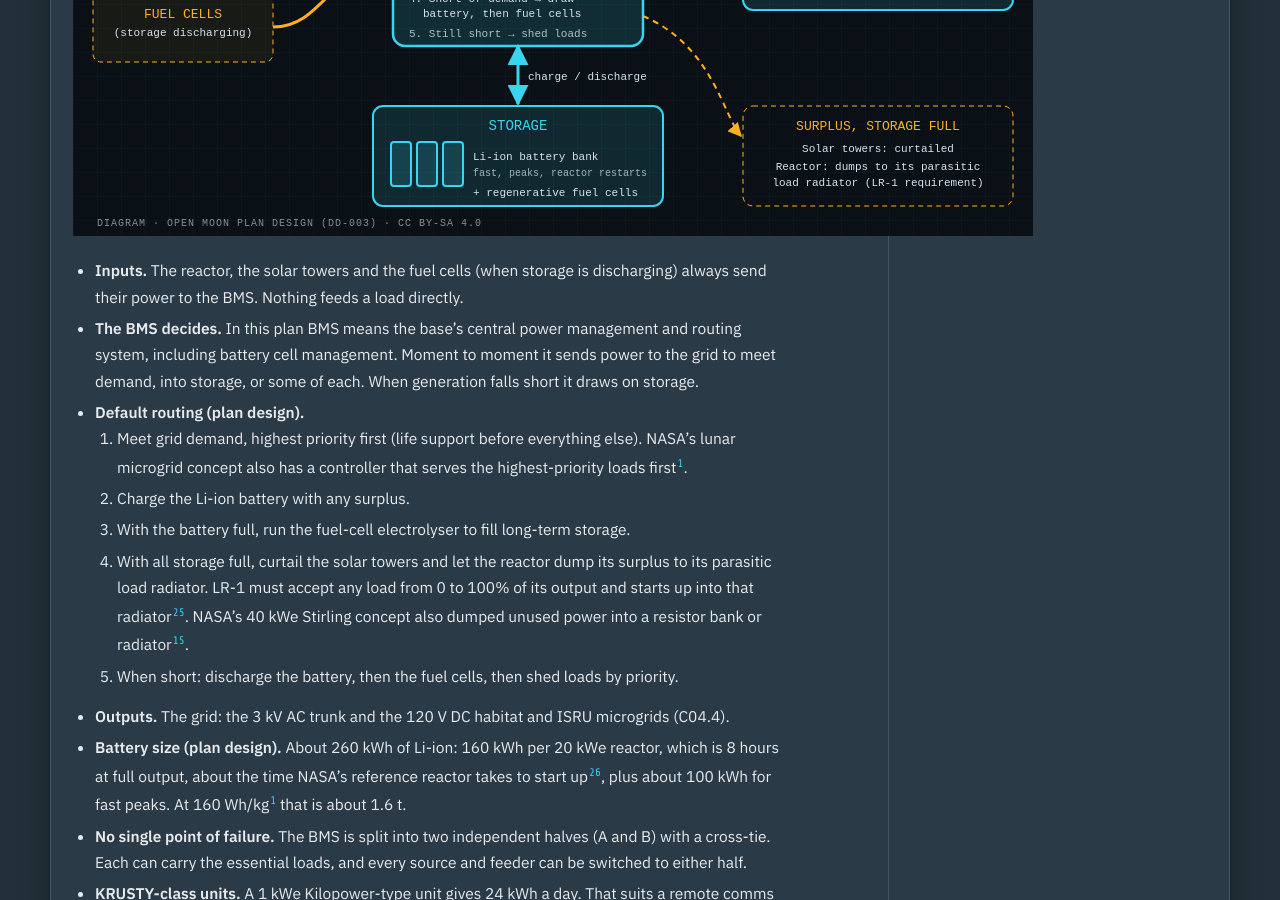
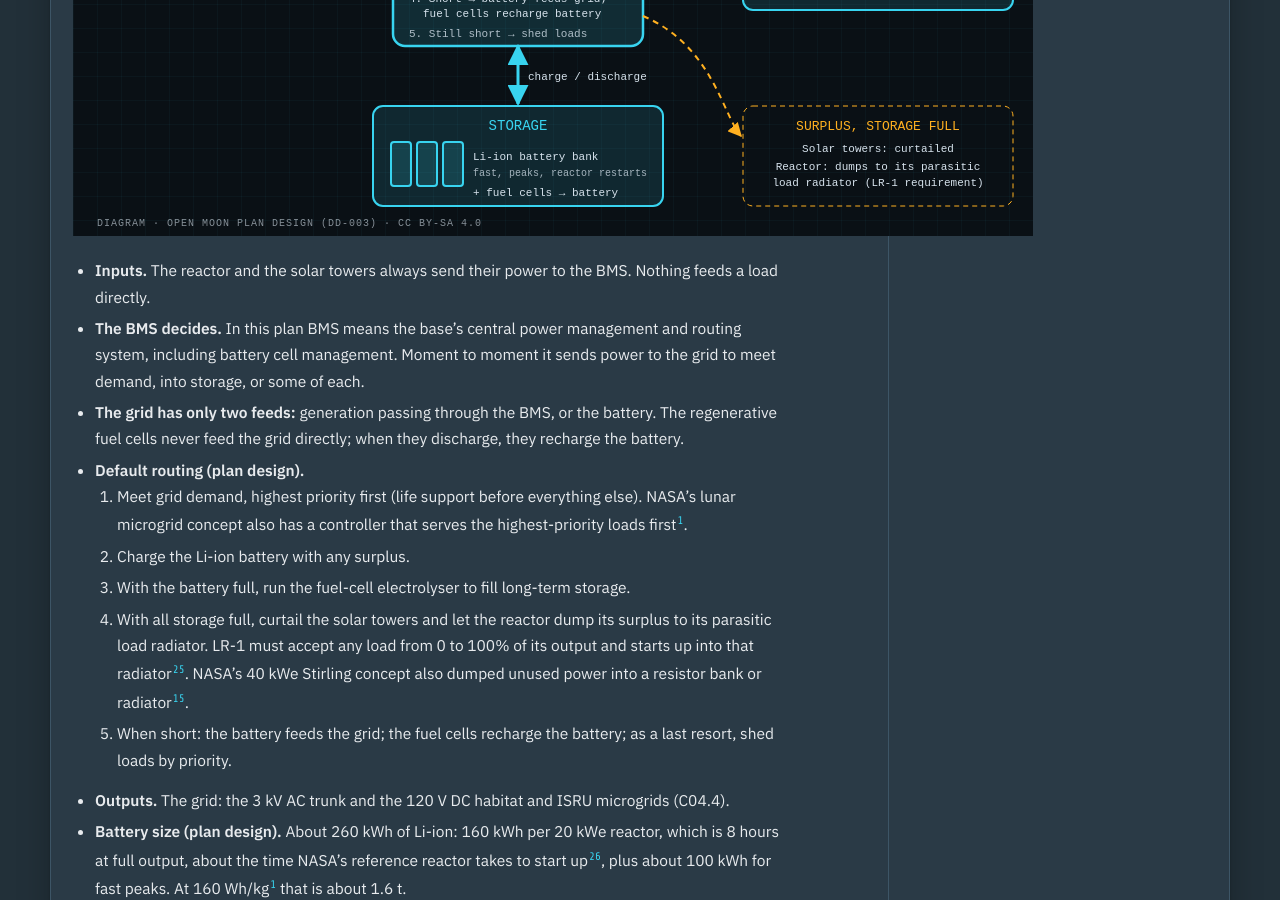
Before and after one commit to TomSomerville/openmoon, a Jekyll site: the page built from _milestones/m04-power.md, in a window 1280 px wide and 900 px high, scrolled down 4849 px. Built offline with Jekyll 4.4.1, drawn with Linux system fonts in a browser that asks for light colours; some of the changed text lies outside the part shown.

Commit message:
DD-003: grid is fed only by generation or the battery
Clarify the routing rule: the grid draws either on live generation
passing through the BMS or on the battery. The regenerative fuel cells
no longer feed the grid directly; when they discharge they recharge the
battery. Decision record, M04, C04.3, both fission cards and the
power-flow diagram updated.

Co-Authored-By: Claude Opus 5.5 <noreply@anthropic.com>
Claude-Session: https://claude.ai/code/session_01EMgvSvXppqivF7aRUuYfe4

```diff
--- a/_data/decisions.yml
+++ b/_data/decisions.yml
@@ -95,7 +95,7 @@
   status: Adopted
   affects: [M04, C04.1, C04.2, C04.3, C04.4, M10, M11, C08.1, kilopower-krusty-fission-test, us-lunar-reactor-1-sparc, vertical-solar-array-technology-vsat, astrobotic-vsat-xl, lunar-ac-power-transmission]
   was: "DD-002: reactors only charged a battery and the base drew fission power only from that battery. Solar towers and storage fed the 3 kV AC grid directly."
-  now: "The power system has inputs, storage and outputs, with the BMS in the middle. Inputs (fission reactors, solar towers, fuel cells discharging) always send their power to the BMS. The BMS decides, moment to moment, whether that power goes to the grid to meet demand, into storage (Li-ion battery bank, then regenerative fuel cells), or some of each, and draws on storage when generation falls short. In this plan, BMS means this base power management and routing system; it includes the battery cell management. Default routing: meet demand by priority; charge the battery with surplus; then the fuel-cell electrolyser; then curtail solar and dump reactor surplus to its parasitic load radiator. When short: battery, then fuel cells, then shed loads by priority."
+  now: "The power system has inputs, storage and outputs, with the BMS in the middle. Inputs (fission reactors, solar towers) always send their power to the BMS. The BMS decides, moment to moment, whether that power goes to the grid to meet demand, into storage (Li-ion battery bank, then regenerative fuel cells), or some of each, and feeds the grid from the battery when generation falls short. The grid is fed only by generation passing through the BMS, or by the battery. The regenerative fuel cells never feed the grid directly: when they discharge, they recharge the battery through the BMS. In this plan, BMS means this base power management and routing system; it includes the battery cell management. Default routing: meet demand by priority; charge the battery with surplus; then the fuel-cell electrolyser; then curtail solar and dump reactor surplus to its parasitic load radiator. When short: the battery feeds the grid, the fuel cells recharge the battery, and loads are shed by priority as a last resort."
   why: "One controller that sees every source, every store and every load can match supply to demand and keep storage charged, instead of separate chains that cannot share. It lets reactor power reach the base without a round trip through the battery, lets solar charge the same battery, and lets spare reactor power fill the fuel-cell storage. NASA's own lunar grid concept already uses a controller that routes power to the highest-priority loads, and LR-1 is required to accept any load from 0 to 100%."
   timeline:
     - date: "Apr 2022"
--- a/_milestones/m04-power.md
+++ b/_milestones/m04-power.md
@@ -33,7 +33,7 @@ cost_items:
 exit_criteria:
   - "At least 100 kW solar peak power installed on at least two separate ridge points."
   - "Fission unit delivering at least 20 kWe continuously to the BMS for six months (DD-002)."
-  - "All generated power reaches loads and storage through the BMS; it meets demand, charges storage with surplus, and draws on storage when short, with no power dip on essential loads (DD-003)."
+  - "All generated power reaches loads and storage through the BMS; it meets demand, charges storage with surplus, and feeds the grid from the battery when short, with no power dip on essential loads (DD-003)."
   - "With storage full, surplus solar is curtailed and surplus reactor power goes to its parasitic load radiator, with no fault."
   - "Essential loads (comms, heaters, life support standby) never lose power across the longest darkness period recorded at the site."
   - "Grid survives loss of any single power source without dropping essential loads."
@@ -139,16 +139,17 @@ This milestone targets about 120 kW of total capacity: 100 kW of solar peak plus
 
 ## How power flows: inputs, BMS, storage, outputs
 
-![Diagram: fission reactors, solar towers and fuel cells all feed the BMS; the BMS routes power to the grid for demand, to storage, or both; surplus with storage full is curtailed or dumped to the reactor's parasitic load radiator](/assets/tech/base-power-bms-flow.svg)
+![Diagram: fission reactors and solar towers feed the BMS; the grid is fed by generation or by the battery, and the fuel cells recharge the battery; surplus with storage full is curtailed or dumped to the reactor's parasitic load radiator](/assets/tech/base-power-bms-flow.svg)
 
-- **Inputs.** The reactor, the solar towers and the fuel cells (when storage is discharging) always send their power to the BMS. Nothing feeds a load directly.
-- **The BMS decides.** In this plan BMS means the base's central power management and routing system, including battery cell management. Moment to moment it sends power to the grid to meet demand, into storage, or some of each. When generation falls short it draws on storage.
+- **Inputs.** The reactor and the solar towers always send their power to the BMS. Nothing feeds a load directly.
+- **The BMS decides.** In this plan BMS means the base's central power management and routing system, including battery cell management. Moment to moment it sends power to the grid to meet demand, into storage, or some of each.
+- **The grid has only two feeds:** generation passing through the BMS, or the battery. The regenerative fuel cells never feed the grid directly; when they discharge, they recharge the battery.
 - **Default routing (plan design).**
   1. Meet grid demand, highest priority first (life support before everything else). NASA's lunar microgrid concept also has a controller that serves the highest-priority loads first<sup class="r">[1](#s1)</sup>.
   2. Charge the Li-ion battery with any surplus.
   3. With the battery full, run the fuel-cell electrolyser to fill long-term storage.
   4. With all storage full, curtail the solar towers and let the reactor dump its surplus to its parasitic load radiator. LR-1 must accept any load from 0 to 100% of its output and starts up into that radiator<sup class="r">[25](#s25)</sup>. NASA's 40 kWe Stirling concept also dumped unused power into a resistor bank or radiator<sup class="r">[15](#s15)</sup>.
-  5. When short: discharge the battery, then the fuel cells, then shed loads by priority.
+  5. When short: the battery feeds the grid; the fuel cells recharge the battery; as a last resort, shed loads by priority.
 - **Outputs.** The grid: the 3 kV AC trunk and the 120 V DC habitat and ISRU microgrids (C04.4).
 - **Battery size (plan design).** About 260 kWh of Li-ion: 160 kWh per 20 kWe reactor, which is 8 hours at full output, about the time NASA's reference reactor takes to start up<sup class="r">[26](#s26)</sup>, plus about 100 kWh for fast peaks. At 160 Wh/kg<sup class="r">[1](#s1)</sup> that is about 1.6 t.
 - **No single point of failure.** The BMS is split into two independent halves (A and B) with a cross-tie. Each can carry the essential loads, and every source and feeder can be switched to either half.
```
Also changed, not shown: _components/c04-3-energy-storage.md (+5 -5 lines), _tech/kilopower-krusty-fission-test.md (+2 -2 lines), _tech/us-lunar-reactor-1-sparc.md (+2 -2 lines), assets/tech/base-power-bms-flow.svg.
